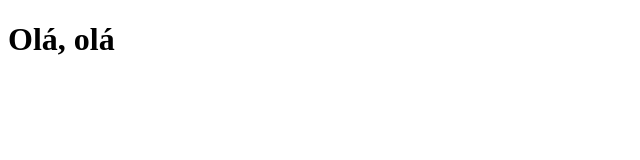
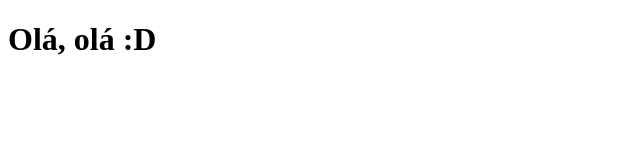
Before and after one commit to eddfrancis/clone_tabnews, a Next.js app: page / in a window 1280 px wide. Shown: the top 160 px of the page, without its empty margins (0-640 px from the left). Built offline with nearby package versions, Linux system fonts and the light colour scheme.

Commit message:
atualizando a frase

```diff
--- a/pages/index.js
+++ b/pages/index.js
@@ -1,5 +1,5 @@
 function Home() {
-  return <h1>Olá, olá</h1>;
+  return <h1>Olá, olá :D</h1>;
 }
 
 export default Home;
```
